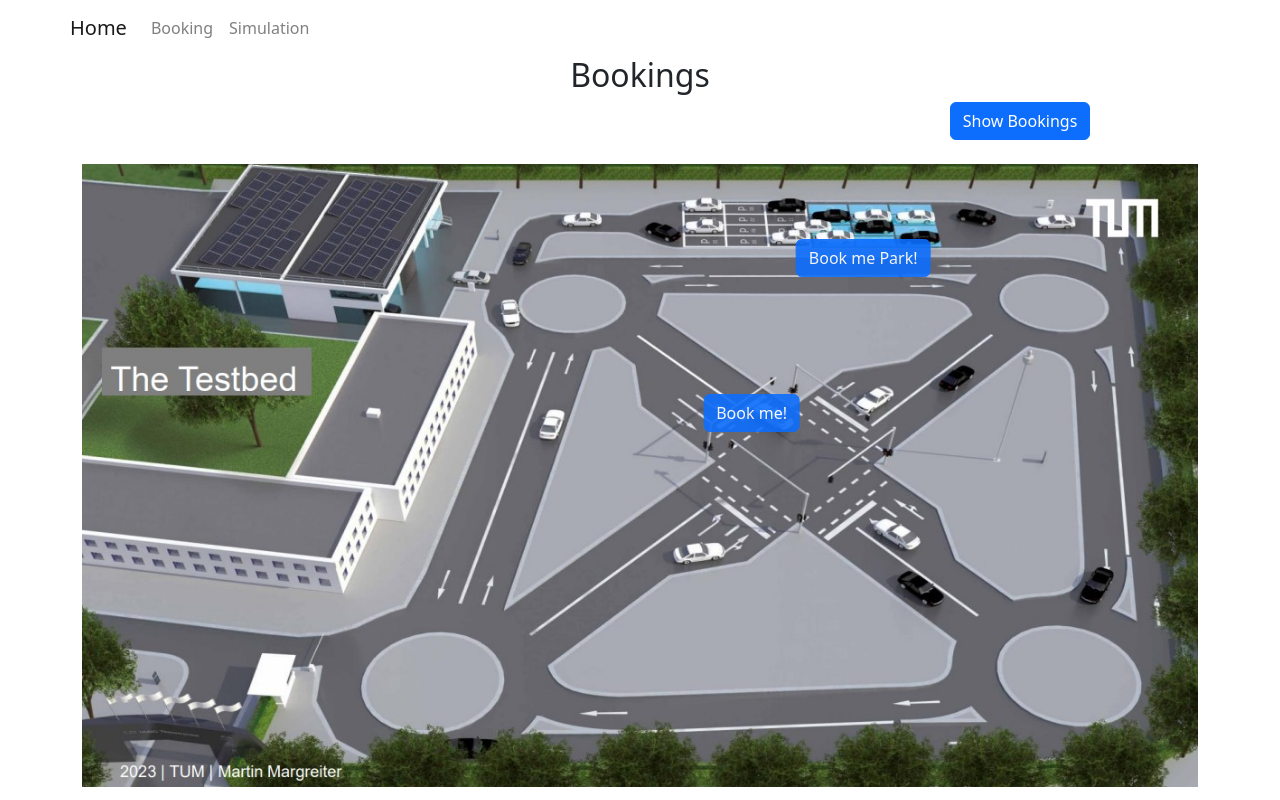
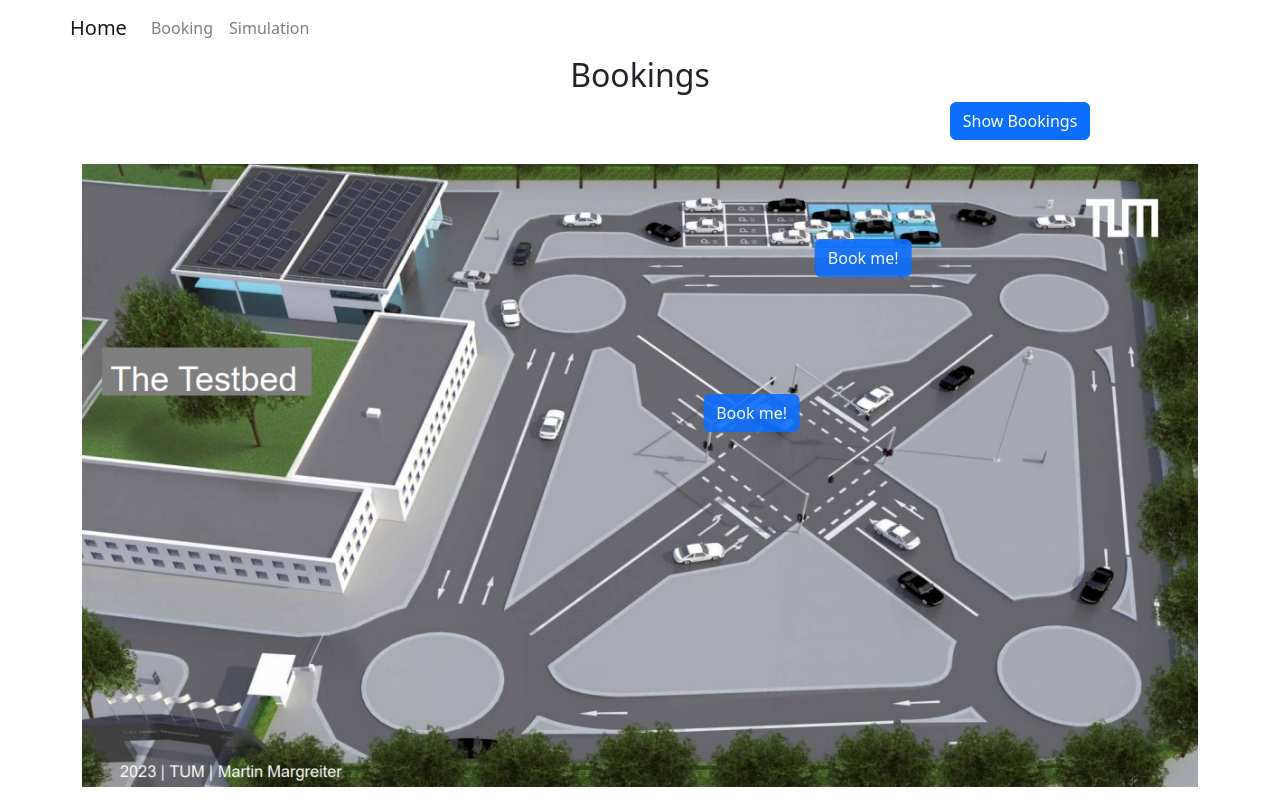
Before and after one commit to Prashanth-HR/RTSH, a React (Create React App) app in the folder frontend/: page /booking in a window 1280 px wide. Built offline with nearby package versions, Linux system fonts and the light colour scheme.

Commit message:
code refactored

```diff
--- a/frontend/src/booking/BookingForm.tsx
+++ b/frontend/src/booking/BookingForm.tsx
@@ -7,7 +7,7 @@ import { useNavigate } from 'react-router';
 
 
 
-const BookingForm = (type = 'normal') => {
+const BookingForm = (type) => {
   const navigate = useNavigate();
 
   const [startDateTime, setStartDate] = useState('');
--- a/frontend/src/booking/TestBed.tsx
+++ b/frontend/src/booking/TestBed.tsx
@@ -7,7 +7,7 @@ const TestBed = () => {
     <div className="image-container">
       <img src="./IMG_3324.JPG" alt="Your Image" className="image" />
 
-      <Button href="/booking/create-parking" type="submit" variant="primary" className="first image-button">Book me Park!</Button>
+      <Button href="/booking/create-parking" type="submit" variant="primary" className="first image-button">Book me!</Button>
 
       <Button href="/booking/create" type="submit" variant="primary" className="second image-button">Book me!</Button>
     </div>
--- a/frontend/src/home/Home.tsx
+++ b/frontend/src/home/Home.tsx
@@ -56,8 +56,8 @@ const Body = () => {
                 <Route path='/'  />
                 <Route path='/simulation'  />
                 <Route path='/booking' element={<Bookings />} />
-                <Route path='/booking/create' element={<BookingForm />} />
-                <Route path='/booking/create-parking' element={<BookingForm type={'parkingLot'}/>} />
+                <Route path='/booking/create' element={<BookingForm type='normal'/>} />
+                <Route path='/booking/create-parking' element={<BookingForm type='parkingLot'/>} />
 
                 <Route path='/booking/showbookings' element={<BookingsCalender />} />
             </Routes>
```
